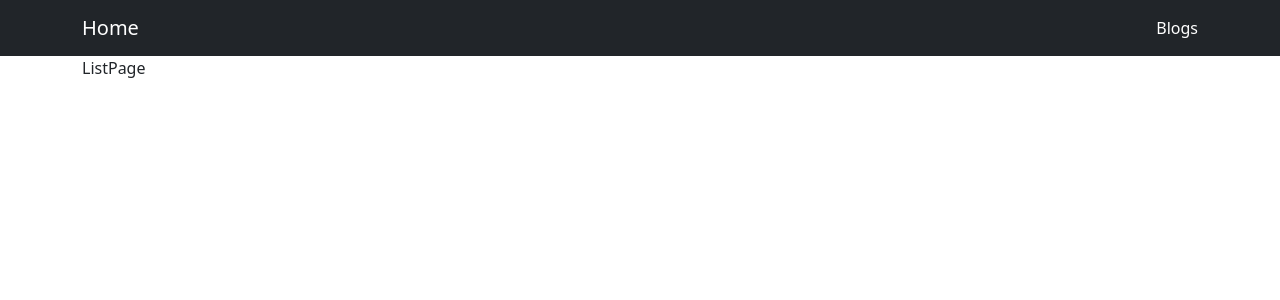
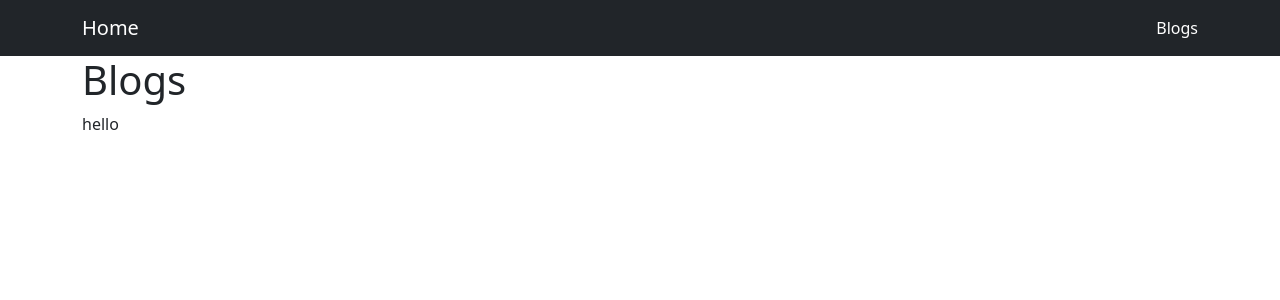
Before and after one commit to soohyuneee/my-blog, a React (Create React App) app: page /blogs in a window 1280 px wide. Shown: the top 300 px of the page. Built offline with nearby package versions, Linux system fonts and the light colour scheme; data requests are answered from the project's data file.

Commit message:
get 요청 추가

```diff
--- a/src/pages/ListPage.js
+++ b/src/pages/ListPage.js
@@ -1,4 +1,26 @@
+import axios from 'axios';
+import {useEffect, useState} from 'react';
+
 function ListPage() {
-	return <div>ListPage</div>;
+	const [posts, setPosts] = useState([]);
+
+	const getPosts = () => {
+		axios.get('http://localhost:3001/posts').then((res) => {
+			setPosts(res.data);
+		});
+	};
+
+	useEffect(() => {
+		getPosts();
+	}, []);
+
+	return (
+		<div>
+			<h1>Blogs</h1>
+			{posts.map((post) => {
+				return <div key={post.id}>{post.title}</div>;
+			})}
+		</div>
+	);
 }
 export default ListPage;
```
